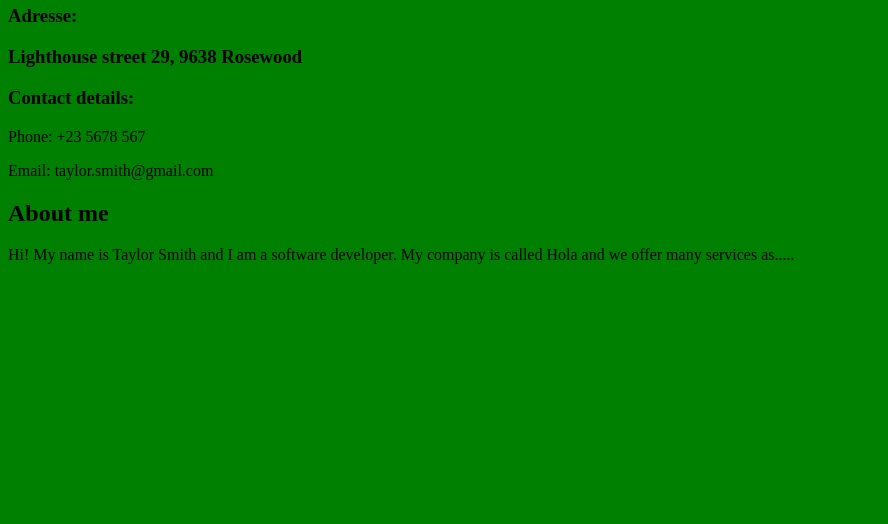
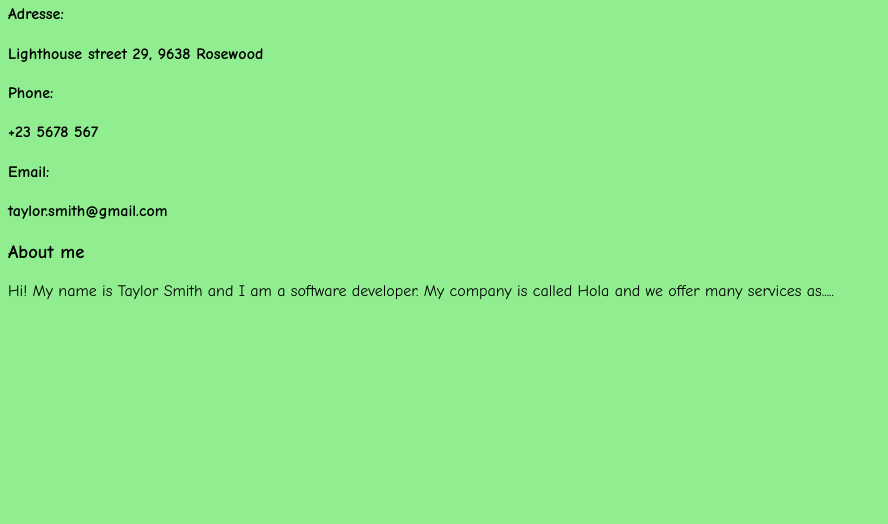
Before and after one commit to Anjanjanja1/AssesmentAnjaFrntic, a plain HTML site: page index.html in a window 1280 px wide. Shown: the part 276-800 px from the top of the page, without its empty margins (0-888 px from the left). Drawn offline with Linux system fonts and the light colour scheme.

Commit message:
anderung

```diff
--- a/index.html
+++ b/index.html
@@ -6,7 +6,7 @@
  <meta charset="UTF-8"/>
 
  <style>
- body { font-family: Comic Sans; background-color: green; color: black}
+ body { font-family: Comic Sans MS; background-color: lightgreen; color: black}
  img { height:20%; width: 20% }
  h1 { text-aligh: center; }
 
@@ -17,11 +17,11 @@
  <img src="https://cdn.pixabay.com/photo/2024/02/19/09/53/ai-generated-8583048_1280.jpg" alt="Business Woman"/>
 
  <h1>Taylor Smith</h1>
- <h3>Adresse:<h3><p> Lighthouse street 29, 9638 Rosewood</p>
- <h3>Contact details:</h3> <p>Phone: +23 5678 567</p>
- <p>Email: taylor.smith@gmail.com</p>
+ <h4>Adresse: <h4><p>Lighthouse street 29, 9638 Rosewood</p>
+ <h4>Phone: <h4><p>+23 5678 567</p>
+ <h4>Email: <h4><p>taylor.smith@gmail.com</p>
 
- <h2>About me</h2>
+ <h3>About me</h3>
  <p> Hi! My name is Taylor Smith and I am a software developer. My company is called Hola and we offer many services as.....</p>
 </body>
 
```
